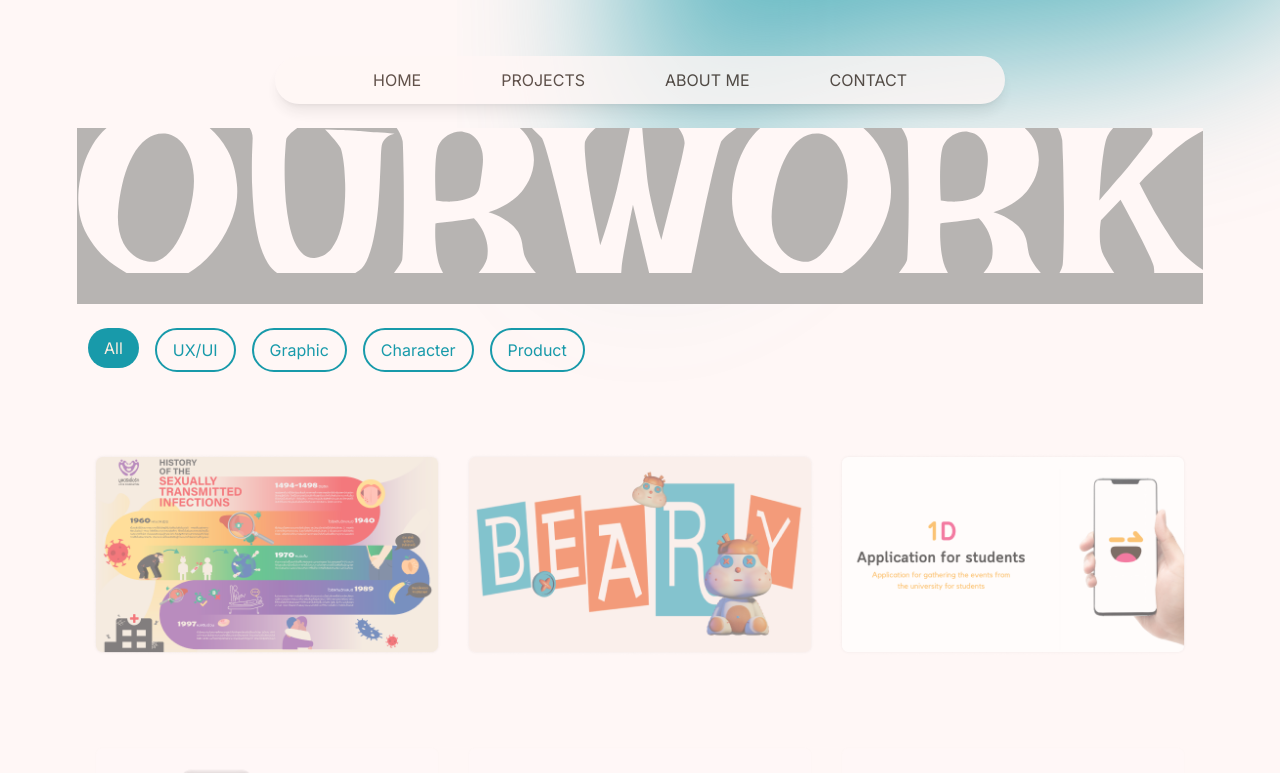
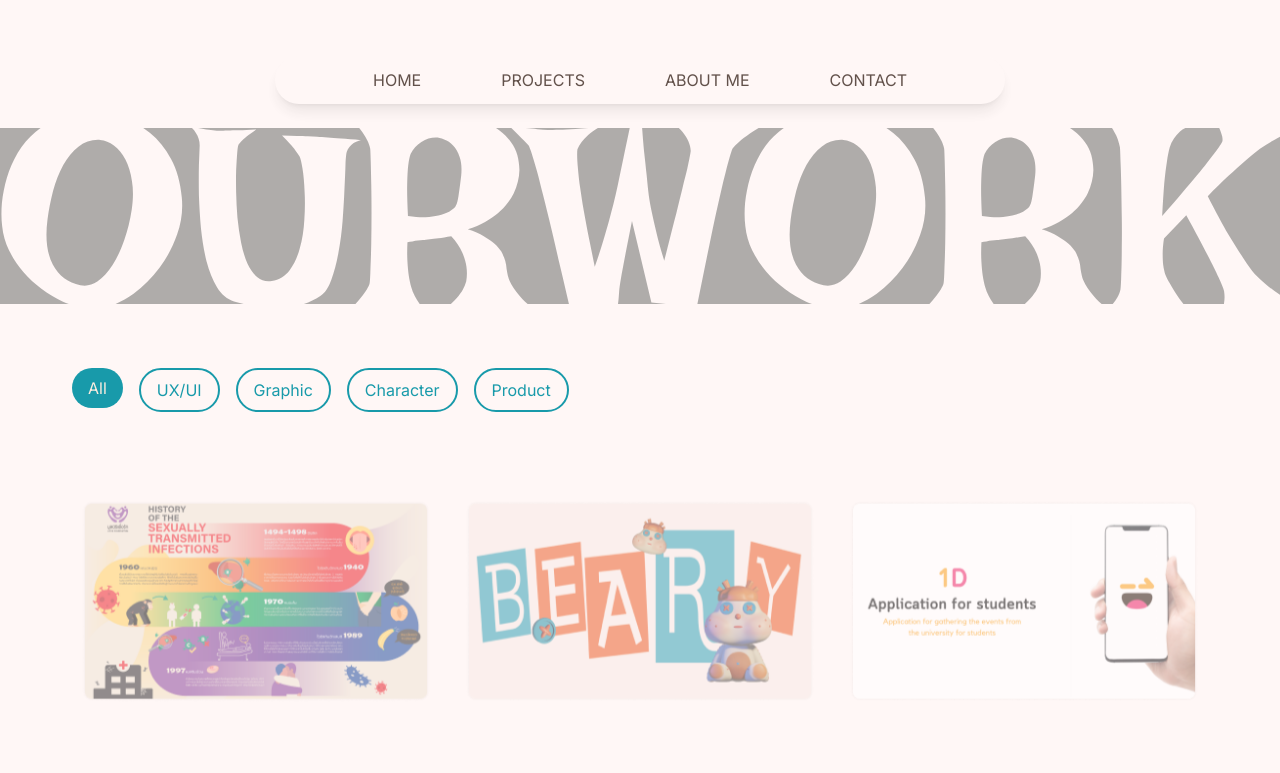
Before and after one commit to SupaseKLs/Webfolio-Aye, a Next.js app: page /project in a window 1280 px wide. Shown: the top 773 px of the page. Built offline with nearby package versions, Linux system fonts and the light colour scheme.

Commit message:
first commit

```diff
--- a/src/app/page.js
+++ b/src/app/page.js
@@ -61,8 +61,6 @@ export default function Home() {
         </div>
           <Image
             src={PolygonBlur} className="absolute bottom-0 left-0" />
-
-
 
         <Image
           className="sm:w-[250px] h-full w-fit absolute top-0 right-0 z-10"
--- a/src/app/project/page.jsx
+++ b/src/app/project/page.jsx
@@ -1,25 +1,113 @@
 'use client'
-import React from 'react'
-import Image from 'next/image'
+import { useState, useEffect } from 'react';
+import { gsap } from 'gsap';
+import ScrollTrigger from 'gsap/dist/ScrollTrigger';
+import AOS from 'aos';
 import Navbar from "@/components/Navbar/index";
-import Filter from "@/components/Filter";
-import PolygonBlur2 from '@/assets/PolygonBlur2.svg';
-import PolygonBlur3 from '@/assets/PolygonBlur3.svg';
-const index = () => {
+import 'aos/dist/aos.css';
+import Image from 'next/image';
+import Link from 'next/link';
+import OurWork from '@/assets/OurWork.svg';
+
+gsap.registerPlugin(ScrollTrigger);
+
+const cards = [
+  { src: '/p4.png', category: 'Graphic', linksrc: '/FOUNDATION' },
+  { src: '/p5.png', category: 'Character', linksrc: '/Beary' },
+  { src: '/p6.png', category: 'UX/UI', linksrc: '/1D' },
+  { src: '/p7.png', category: 'UX/UI', linksrc: '/StudentCard' },
+  { src: '/p8.png', category: 'UX/UI', linksrc: '/Time_Attendance' },
+  { src: '/p9.png', category: 'UX/UI', linksrc: '/Okontek' },
+  { src: '/p10.png', category: 'Character', linksrc: '/Chujai' },
+  { src: '/p2.png', category: 'Graphic', linksrc: '/Encyclopedia' },
+  { src: '/p3.png', category: 'Graphic', linksrc: '/Rebrand_Siam_Wellness' },
+  { src: '/p1.png', category: 'Product', linksrc: '/BOZ' },
+  { src: '/p12.png', category: 'Product', linksrc: '/Alamus' },
+];
+
+const OurWorkPage = () => {
+  const [activeFilter, setActiveFilter] = useState('All');
+
+  useEffect(() => {
+    AOS.init();
+
+    gsap.utils.toArray('.animate-on-scroll').forEach((element) => {
+      gsap.fromTo(
+        element,
+        { opacity: 0, y: 100 },
+        {
+          opacity: 1,
+          y: 0,
+          scrollTrigger: {
+            trigger: element,
+            start: 'top bottom',
+            end: 'top top',
+            scrub: true,
+          },
+        }
+      );
+    });
+  }, []);
+
+  const handleFilterChange = (category) => {
+    setActiveFilter(category);
+  };
+
+  const filteredCards = activeFilter === 'All'
+    ? cards
+    : cards.filter(card => card.category === activeFilter);
+
   return (
-    <>
-      {/* about */}
-     <div className="pb-40 relative top-0 xl:pt-8 flex flex-col h-full justify-center items-center px-4">
-        <div className="flex justify-center items-center pt-8">
-          <Navbar />
+    <div className="relative">
+          <div className="flex justify-center pt-8">
+            {/* Uncomment the Navbar if needed */}
+            <Navbar />
+          </div>
+          <div className='w-full h-full'>
+      <div className="flex justify-around items-center">
+        <div className='bg-[#AFACAA] xl:absolute top-0 sm:h-fit w-screen xl:h-28 xl-min:h-44'>
+      <Image className=" top-0 w-full h-full" src={OurWork} alt="Our Work" />
+
         </div>
-        <Image className="absolute top-0 right-0" src={PolygonBlur2} />
-        <Image className="absolute bottom-0 left-0" src={PolygonBlur3} />
 
-        <Filter className="absolute w-screen"  />
       </div>
-    </>
-  )
-}
+      <div className="w-full max-w-7xl mt-16 m-auto sm:px-8 px-16">
+        <ul className="overflow-x-auto mt-6 flex">
+          {['All', 'UX/UI', 'Graphic', 'Character', 'Product'].map(category => (
+            <li key={category}>
+              <p
+                className={`mx-2 px-4 py-2 rounded-full cursor-pointer ${activeFilter === category ? 'bg-primary-color text-content-color' : 'border-2 text-primary-color border-primary-color'}`}
+                onClick={() => handleFilterChange(category)}
+              >
+                {category}
+              </p>
+            </li>
+          ))}
+        </ul>
 
-export default index
+        <div className="flex justify-between items-center flex-wrap pb-20">
+          {filteredCards.map((card, index) => (
+            <div key={index} className="mx-auto mt-10 relative animate-on-scroll">
+              <div className="overflow-hidden rounded-md">
+                <Link href={card.linksrc}>
+                    <Image
+                      className="transition-transform duration-300 transform hover:scale-110"
+                      src={card.src}
+                      width={350}
+                      height={200}
+                      alt={`Image ${index + 1}`}
+                    />
+                </Link>
+              </div>
+            </div>
+          ))}
+        </div>
+      </div>
+    </div>
+
+          </div>
+
+  );
+};
+
+export default OurWorkPage;
--- a/src/components/Filter.jsx
+++ b/src/components/Filter.jsx
@@ -86,9 +86,9 @@ const OurWorkPage = () => {
 
   return (
     <div className='w-full h-full'>
-      <div className="flex  justify-around items-center overflow-hidden">
+      <div className="flex justify-around items-center overflow-hidden">
         <div className='relative sm:h-fit w-screen xl:h-24 xl-min:h-44 stop-slide slide-box'>
-      <Image className=" top-0 w-full h-fit" src={OurWork} alt="Our Work" />
+      <Image className=" top-0 w-full h-full" src={OurWork} alt="Our Work" />
 
         </div>
 
--- a/src/components/Navbar/index.jsx
+++ b/src/components/Navbar/index.jsx
@@ -85,7 +85,7 @@ const Index = () => {
                 </div>
             </div>
 
-            <ul className={`menu-items text-[#FFF7F6] fixed top-0 z-30 pt-44 w-full min-h-screen bg-[#189AAA] ${isMenuOpen ? '' : 'hidden'}`}>
+            <ul className={`menu-items text-[#FFF7F6] fixed top-0 z-30 pt-44 w-full min-h-dvh bg-[#189AAA] ${isMenuOpen ? '' : 'hidden'}`}>
                 {navItems.map((item, index) => (
                     <li key={index} className="text-2xl w-9/12 m-auto flex py-4 border-b-2 items-center">
                         <Link href={item.link}>
```
Also changed, not shown: 1 other file (tests, documents, lock files or other folders).
